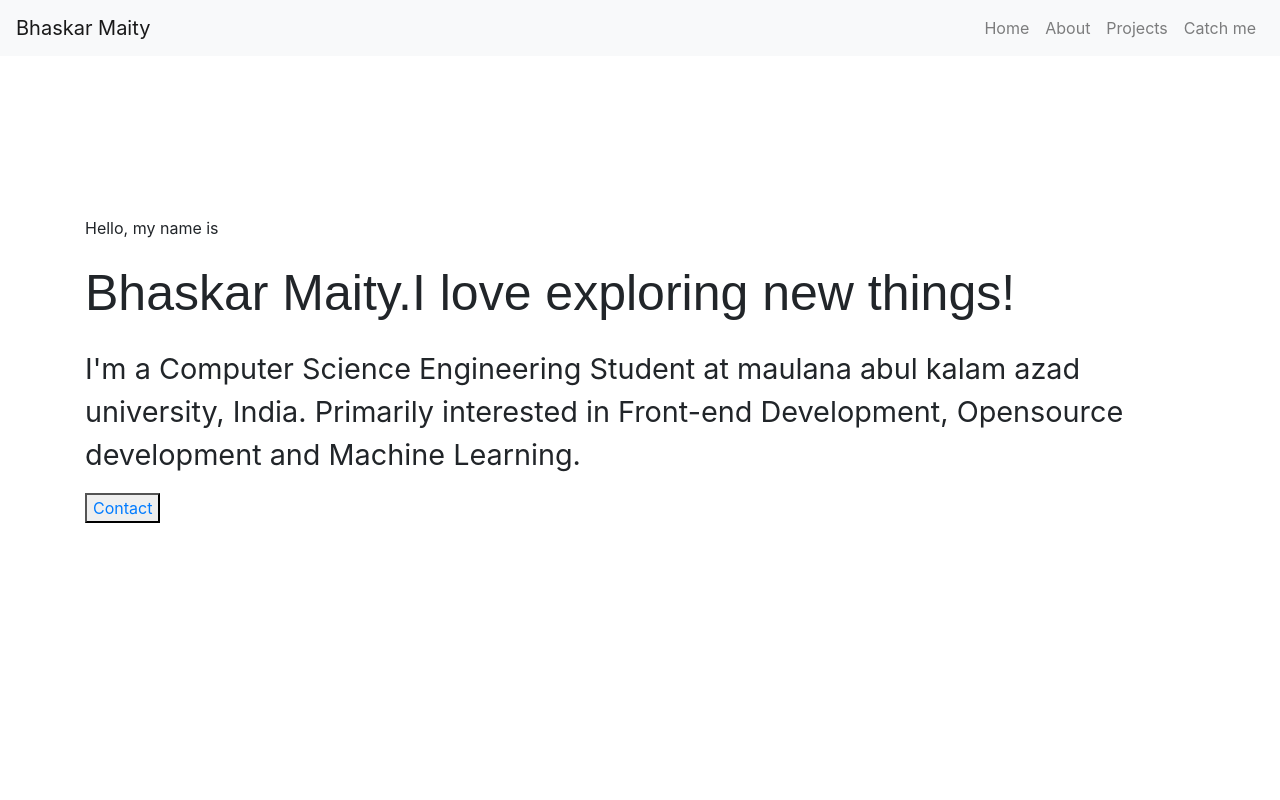
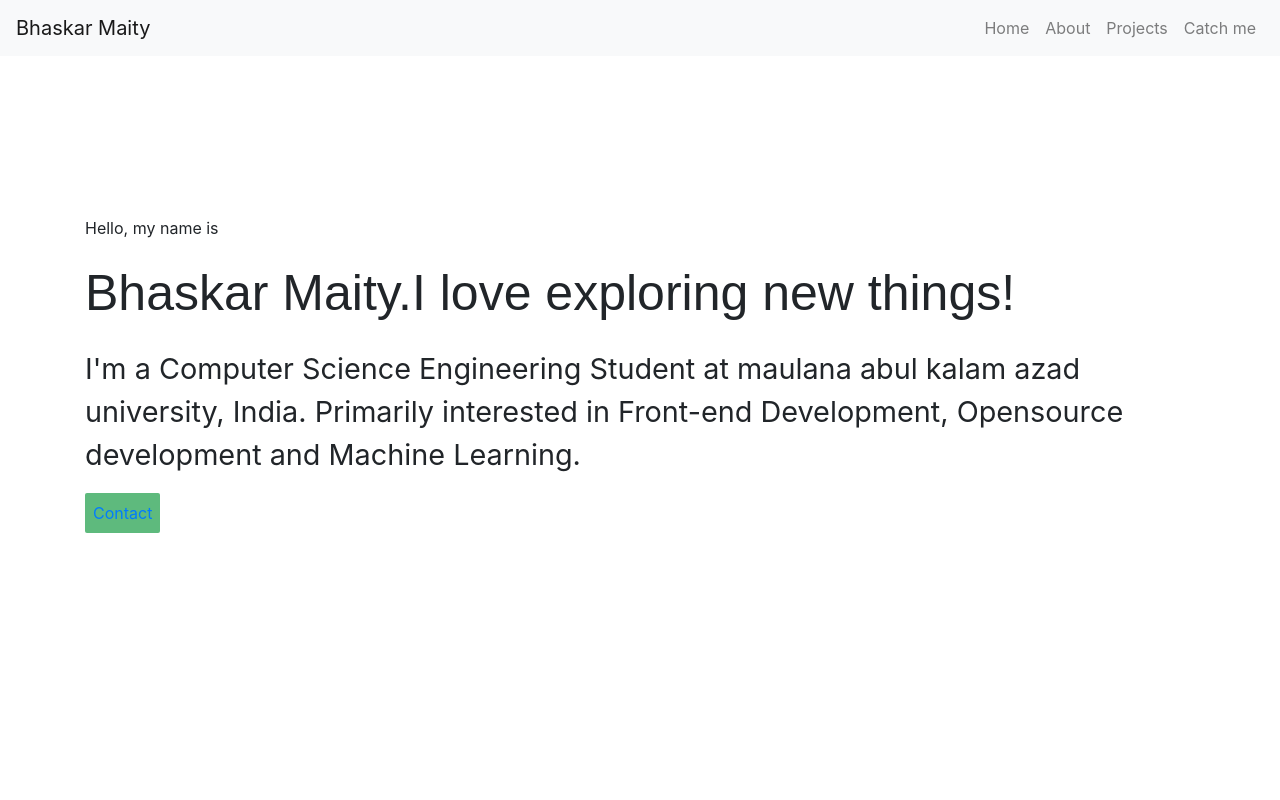
Before and after one commit to Bhaskar-maity/Portfolio, a React (Create React App) app: page / in a window 1280 px wide. Shown: the top 800 px of the page. Built offline with nearby package versions, Linux system fonts and the light colour scheme.

Commit message:
button header

```diff
--- a/src/App.css
+++ b/src/App.css
@@ -28,9 +28,10 @@
   top:2em;
 }
 
-/* .button{
-  background-color: black;
-  border-radius:50%;
-  border: 0;
-
-} */
+.header-btn{
+  padding: 8px 8px;
+  border-radius: 2px;
+  border: none;
+  color: #fff;
+  background-color: #5eba7d;
+}
--- a/src/components/Header.js
+++ b/src/components/Header.js
@@ -26,7 +26,7 @@ class Header extends Component {
                     <br></br>
                     </p>
 
-                    <button variant="dark"><a href={`mailto:${data.contactEmail}`} rel="noopener noreferrer" >Contact</a></button>
+                    <button className='header-btn' variant="dark"><a href={`mailto:${data.contactEmail}`} rel="noopener noreferrer" >Contact</a></button>
 
             </Fade>
 
```
